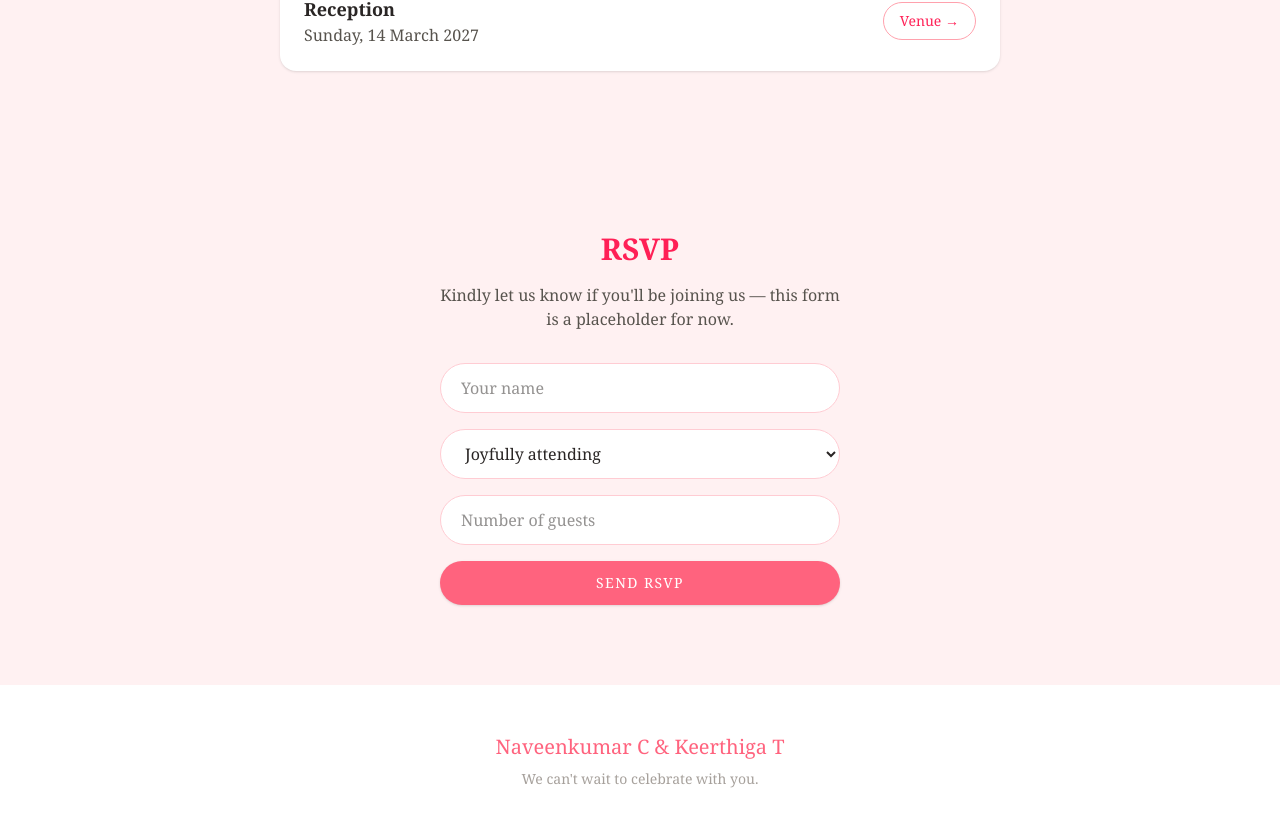
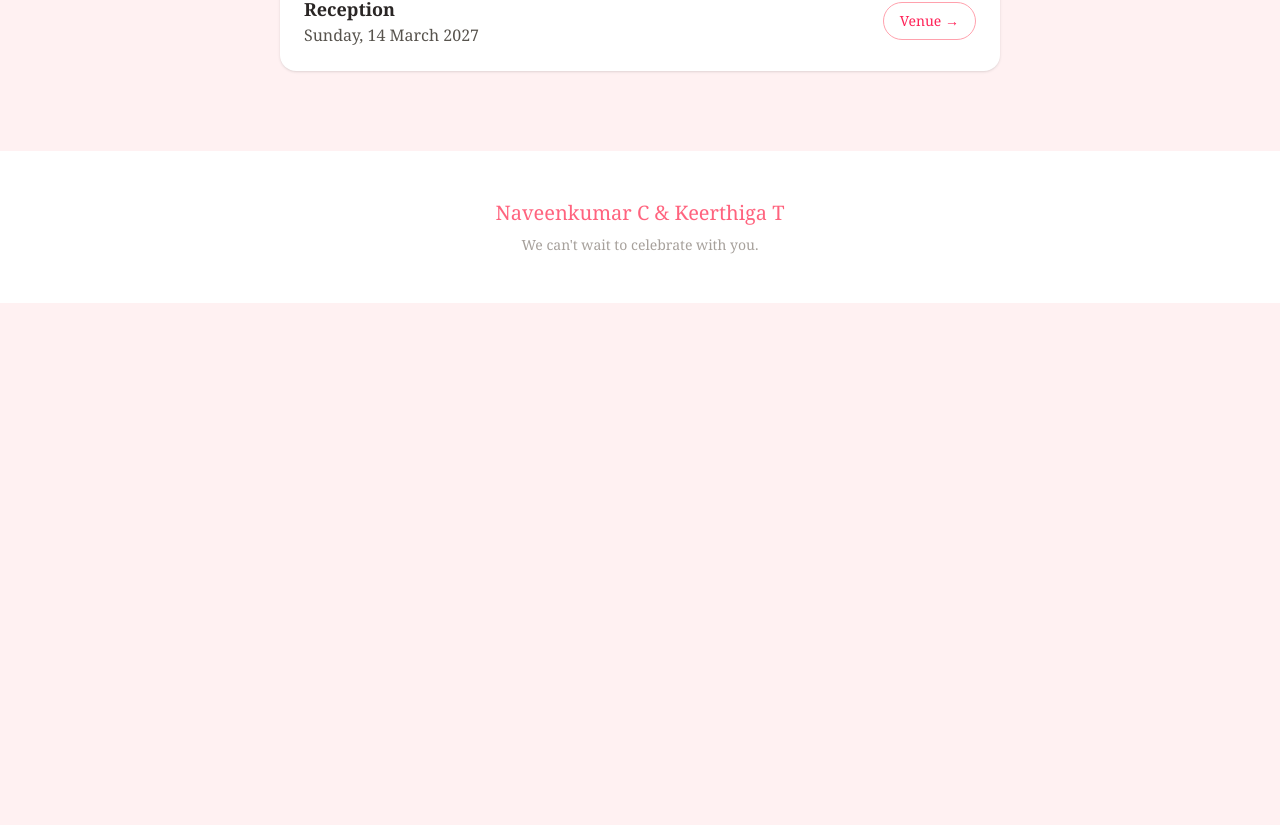
Before and after one commit to naveenkumar-chandrasekar/Marriage-Invitation, a Next.js app: page / in a window 1280 px wide. Shown: the part 1145-1970 px from the top of the page. After the commit the page ends 1448 px from the top, so only its background shows below. Built offline with nearby package versions, Linux system fonts and the light colour scheme.

Commit message:
Remove RSVP section
Co-Authored-By: Claude Sonnet 5 <noreply@anthropic.com>

```diff
--- a/app/components/Hero.tsx
+++ b/app/components/Hero.tsx
@@ -20,10 +20,10 @@ export default function Hero() {
       <p className="text-lg text-stone-600">{weddingDateLabel}</p>
       <Countdown targetISO={weddingDateISO} />
       <a
-        href="#rsvp"
+        href="#events"
         className="mt-4 rounded-full bg-rose-400 px-8 py-3 text-sm font-medium uppercase tracking-widest text-white shadow-sm transition-colors hover:bg-rose-500"
       >
-        RSVP Now
+        View Events
       </a>
     </section>
   );
--- a/app/components/Rsvp.tsx
+++ /dev/null
@@ -1,57 +0,0 @@
-"use client";
-
-import { useState, type FormEvent } from "react";
-
-export default function Rsvp() {
-  const [submitted, setSubmitted] = useState(false);
-
-  function handleSubmit(event: FormEvent<HTMLFormElement>) {
-    event.preventDefault();
-    setSubmitted(true);
-  }
-
-  return (
-    <section id="rsvp" className="bg-rose-50 py-20">
-      <div className="mx-auto max-w-md px-6 text-center">
-        <h2 className="mb-4 text-3xl font-semibold text-rose-500">RSVP</h2>
-        <p className="mb-8 text-stone-600">
-          Kindly let us know if you&apos;ll be joining us &mdash; this form is a
-          placeholder for now.
-        </p>
-        {submitted ? (
-          <p className="rounded-2xl bg-white p-6 text-stone-700 shadow-sm">
-            Thank you! (Placeholder confirmation &mdash; nothing is saved yet.)
-          </p>
-        ) : (
-          <form onSubmit={handleSubmit} className="flex flex-col gap-4 text-left">
-            <input
-              required
-              type="text"
-              placeholder="Your name"
-              className="rounded-full border border-rose-200 bg-white px-5 py-3 text-stone-800 outline-none focus:border-rose-400"
-            />
-            <select
-              defaultValue="yes"
-              className="rounded-full border border-rose-200 bg-white px-5 py-3 text-stone-800 outline-none focus:border-rose-400"
-            >
-              <option value="yes">Joyfully attending</option>
-              <option value="no">Regretfully declining</option>
-            </select>
-            <input
-              type="number"
-              min={1}
-              placeholder="Number of guests"
-              className="rounded-full border border-rose-200 bg-white px-5 py-3 text-stone-800 outline-none focus:border-rose-400"
-            />
-            <button
-              type="submit"
-              className="rounded-full bg-rose-400 px-8 py-3 text-sm font-medium uppercase tracking-widest text-white shadow-sm transition-colors hover:bg-rose-500"
-            >
-              Send RSVP
-            </button>
-          </form>
-        )}
-      </div>
-    </section>
-  );
-}
--- a/app/page.tsx
+++ b/app/page.tsx
@@ -1,6 +1,5 @@
 import Hero from "./components/Hero";
 import Events from "./components/Events";
-import Rsvp from "./components/Rsvp";
 import Footer from "./components/Footer";
 
 export default function Home() {
@@ -8,7 +7,6 @@ export default function Home() {
     <div className="font-serif text-stone-800">
       <Hero />
       <Events />
-      <Rsvp />
       <Footer />
     </div>
   );
```
